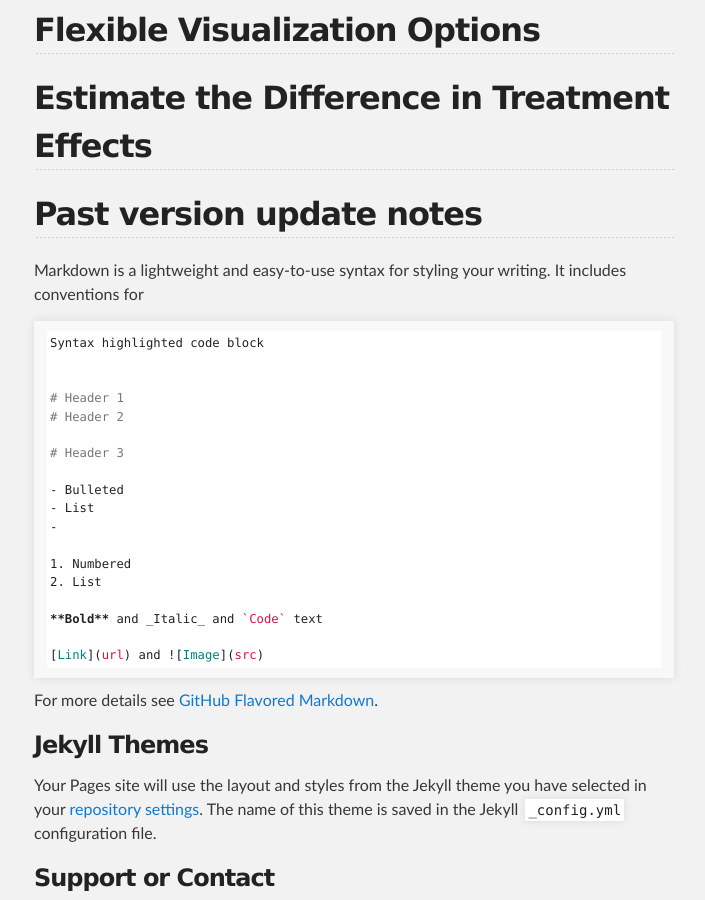
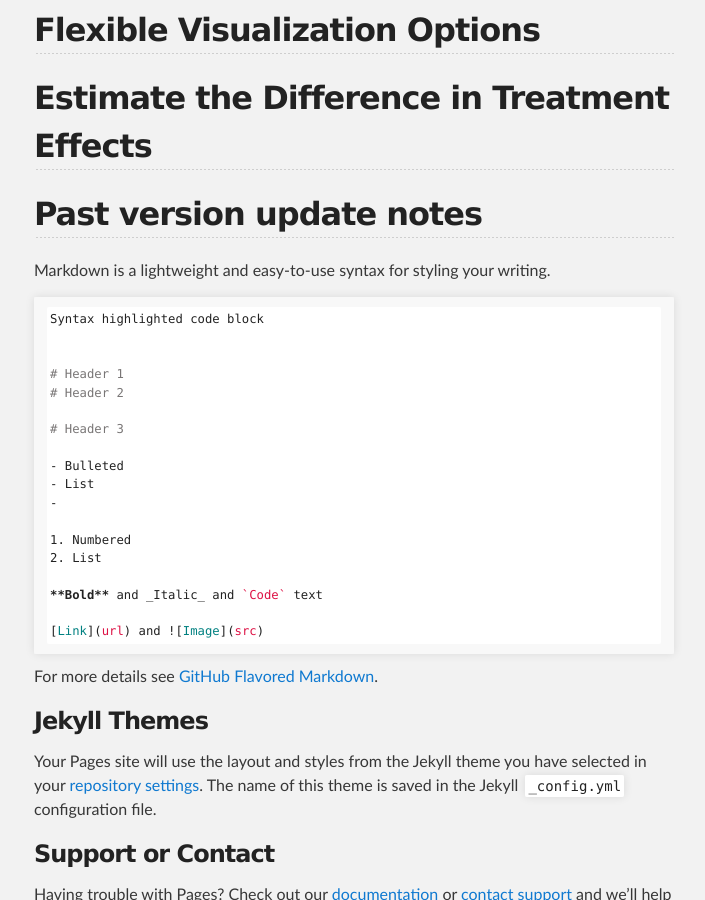
Before and after one commit to lzy318/Interflex-Tutorial, a Jekyll site: the page built from index.md, in a window 1280 px wide and 900 px high, scrolled down 1766 px. Shown: the whole window, without its empty margins (286-991 px from the left). Built offline with Jekyll 4.4.1, drawn with Linux system fonts in a browser that asks for light colours; our own code applies the rules of GitHub Pages for plain Markdown files.

Commit message:
Update index.md

````diff
--- a/index.md
+++ b/index.md
@@ -61,7 +61,7 @@ Please email all comments/questions to zyliu2020@uchicago.edu.
 ## Past version update notes
 
 
-Markdown is a lightweight and easy-to-use syntax for styling your writing. It includes conventions for
+Markdown is a lightweight and easy-to-use syntax for styling your writing.
 
 
 ```markdown
````
